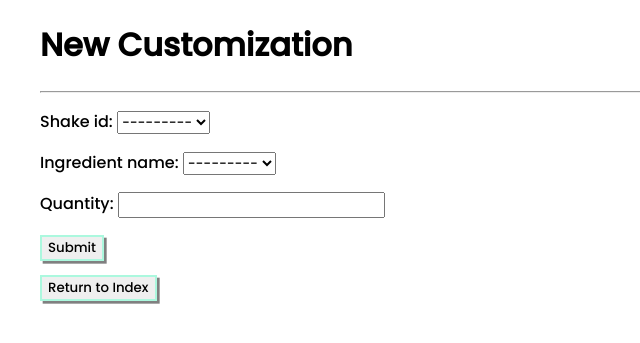
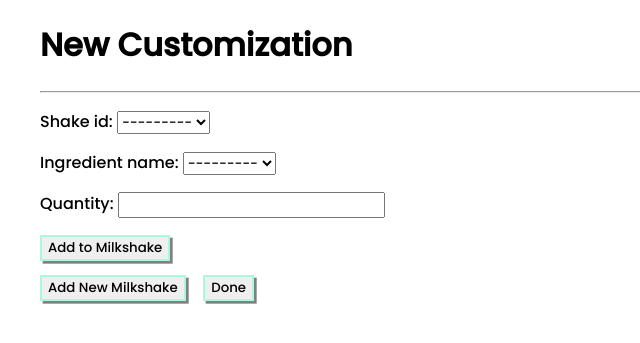
Before and after one commit to vaughnfajardo/blizzardblast1, a Django app: page /addcustomization/ in a window 1280 px wide. Shown: the part 72-415 px from the top of the page, without its empty margins (0-640 px from the left). Run offline with Django 4.2, Linux system fonts and the light colour scheme; data that the repository does not hold is empty.

Commit message:
Renamed order form buttons

```diff
--- a/orderpreparation/templates/newcustomization.html
+++ b/orderpreparation/templates/newcustomization.html
@@ -8,7 +8,8 @@
 <form method="POST" action="{% url 'orderpreparation:addcustomization' %}" enctype="multipart/form-data">
     {% csrf_token %}
     {{ customization_form.as_p }}
-  <button class="button" type="submit">Submit</button>
+  <button class="button" type="submit">Add to Milkshake</button>
   </form>
-  <button onclick="location.href = '../orders'">Return to Index</button>
+  <button onclick="location.href = '../addshake'">Add New Milkshake</button>
+  <button onclick="location.href = '../orders'">Done</button>
 {% endblock %}
--- a/orderpreparation/templates/neworder.html
+++ b/orderpreparation/templates/neworder.html
@@ -8,9 +8,9 @@
 <form method="POST" action="{% url 'orderpreparation:addorder' %}" enctype="multipart/form-data">
     {% csrf_token %}
     {{ order_form.as_p }}
-  <button class="button" type="submit" >Submit and proceed to Milkshake Screen</button>
+  <button class="button" type="submit" >Create Order</button>
   </form>
-  <button onclick="location.href = '../orders/'">Return to Index</button>
+  <button onclick="location.href = '/orders/'">Cancel</button>
 
 
 {% endblock %}
--- a/orderpreparation/templates/newshake.html
+++ b/orderpreparation/templates/newshake.html
@@ -8,9 +8,9 @@
 <form method="POST" action="{% url 'orderpreparation:addshake' %}" enctype="multipart/form-data">
     {% csrf_token %}
     {{ shake_form.as_p }}
-  <button class="button" type="submit">Submit</button>
+  <button class="button" type="submit">Add to Order</button>
 </form>
-  <button onclick="location.href = '../addorder'">Cancel</button><br>
+  <!-- <button onclick="location.href = '../addorder'">Back</button><br> -->
   <button onclick="location.href = '../addcustomization'">Add Customization</button><br>
   <button onclick="location.href = '../orders'">Done</button><br>
 {% endblock %}
```
